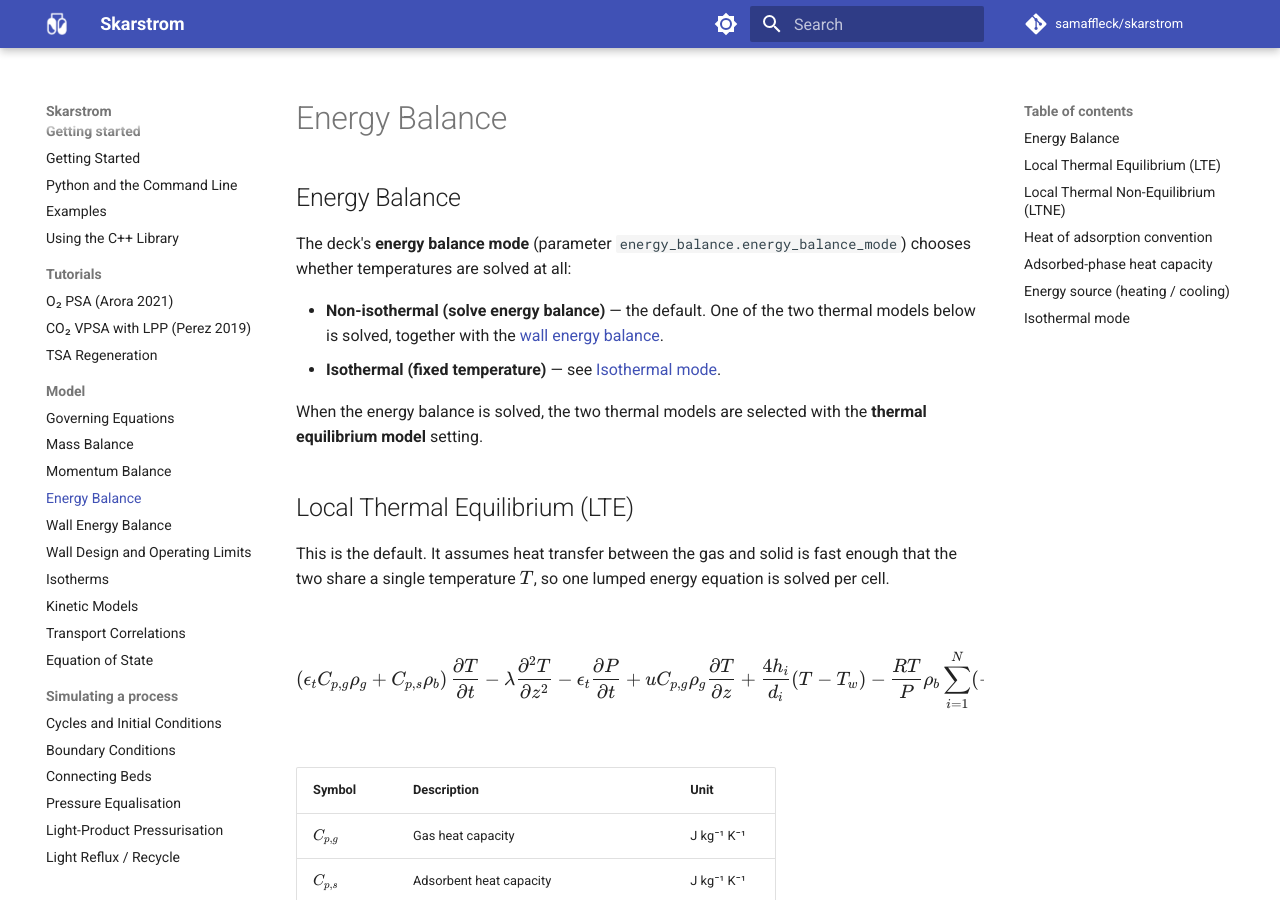
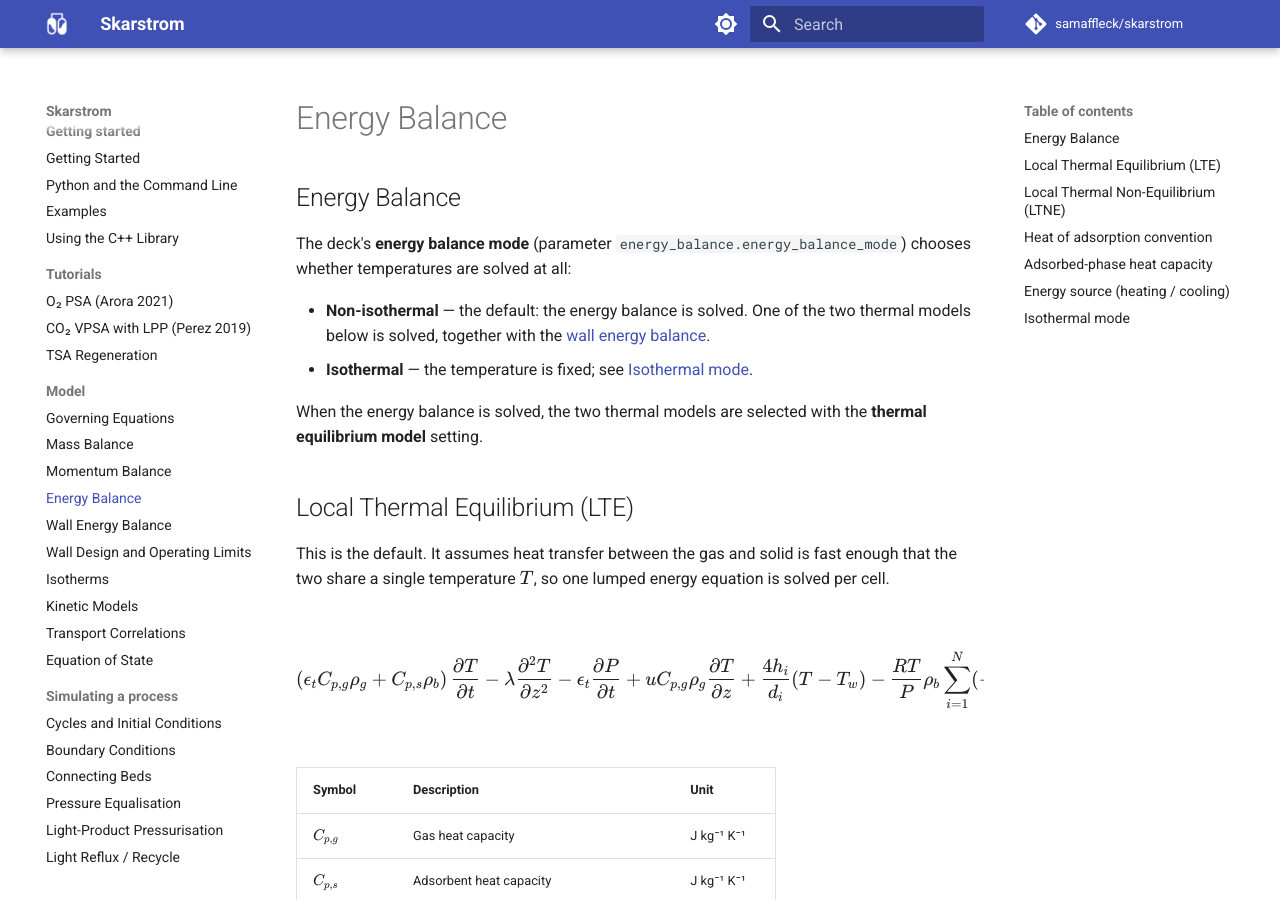
Before and after one commit to samaffleck/skarstrom, an MkDocs documentation site: the page built from docs/energy-balance.md, in a window 1280 px wide and 900 px high. Built offline with MkDocs 1.6.1 and Material for MkDocs 9.7.7, drawn with Linux system fonts in a browser that asks for light colours; comment, search, counter and statistics services are not loaded; some of the changed text lies outside the part shown.

Commit message:
Drop the bracketed notes from the energy-balance option labels (#92)
"Non-isothermal (solve energy balance)", "Isothermal (fixed temperature)",
"Local thermal equilibrium (LTE)" and "Local thermal non-equilibrium
(LTNE)" become "Non-isothermal", "Isothermal", "Local thermal
equilibrium" and "Local thermal non-equilibrium". Display text only: the
deck stores the enum values. The energy-balance docs follow.

Co-Authored-By: Claude Opus 5.5 <noreply@anthropic.com>
Claude-Session: https://claude.ai/code/session_01LRbL7VnrwbrcfBAHXwqFc6
Signed-off-by: Claude <noreply@anthropic.com>

```diff
--- a/docs/energy-balance.md
+++ b/docs/energy-balance.md
@@ -2,8 +2,8 @@
 
 The deck's **energy balance mode** (parameter `energy_balance.energy_balance_mode`) chooses whether temperatures are solved at all:
 
-- **Non-isothermal (solve energy balance)** — the default. One of the two thermal models below is solved, together with the [wall energy balance](wall-energy-balance.md).
-- **Isothermal (fixed temperature)** — see [Isothermal mode](#isothermal-mode).
+- **Non-isothermal** — the default: the energy balance is solved. One of the two thermal models below is solved, together with the [wall energy balance](wall-energy-balance.md).
+- **Isothermal** — the temperature is fixed; see [Isothermal mode](#isothermal-mode).
 
 When the energy balance is solved, the two thermal models are selected with the **thermal equilibrium model** setting.
 
@@ -44,7 +44,7 @@ The effective axial thermal conductivity $\lambda$ and the internal coefficient
 
 ## Local Thermal Non-Equilibrium (LTNE)
 
-When gas–solid heat transfer is not fast (for example large particles or fast cycles), select **Local thermal non-equilibrium (LTNE)**. The solver then carries **separate fluid and solid temperature equations** coupled by a gas–particle heat transfer term. This requires a **Particle heat transfer model** and coefficient, described in the [transport correlations](transport-correlations.md#particle-heat-transfer-ltne-only). With LTNE, the solid temperature is available as its own plotted variable.
+When gas–solid heat transfer is not fast (for example large particles or fast cycles), select **Local thermal non-equilibrium** (LTNE). The solver then carries **separate fluid and solid temperature equations** coupled by a gas–particle heat transfer term. This requires a **Particle heat transfer model** and coefficient, described in the [transport correlations](transport-correlations.md#particle-heat-transfer-ltne-only). With LTNE, the solid temperature is available as its own plotted variable.
 
 ## Heat of adsorption convention
 
```
Also changed, not shown: other parts of docs/energy-balance.md (+1 -1 lines), changelog.d/shorter-energy-mode-labels.md (added, +2 -0 lines), 1 other file.
